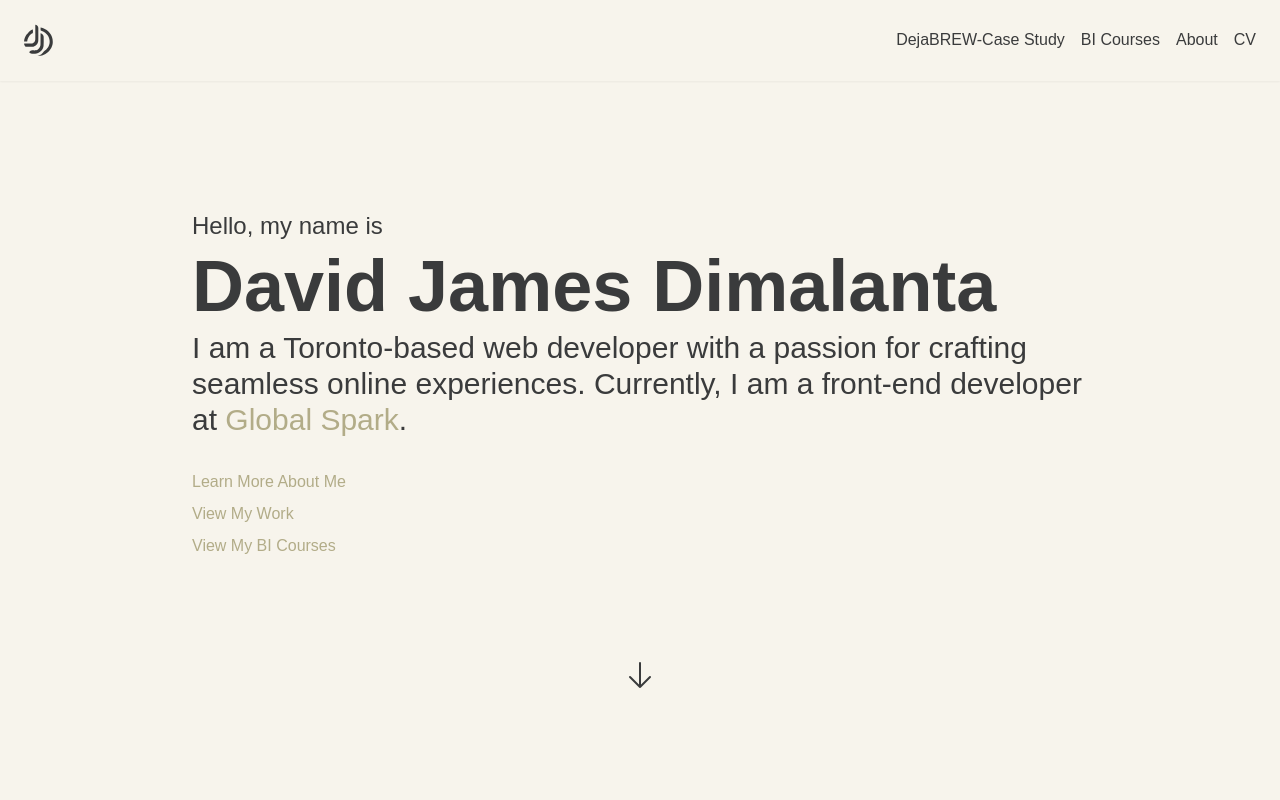
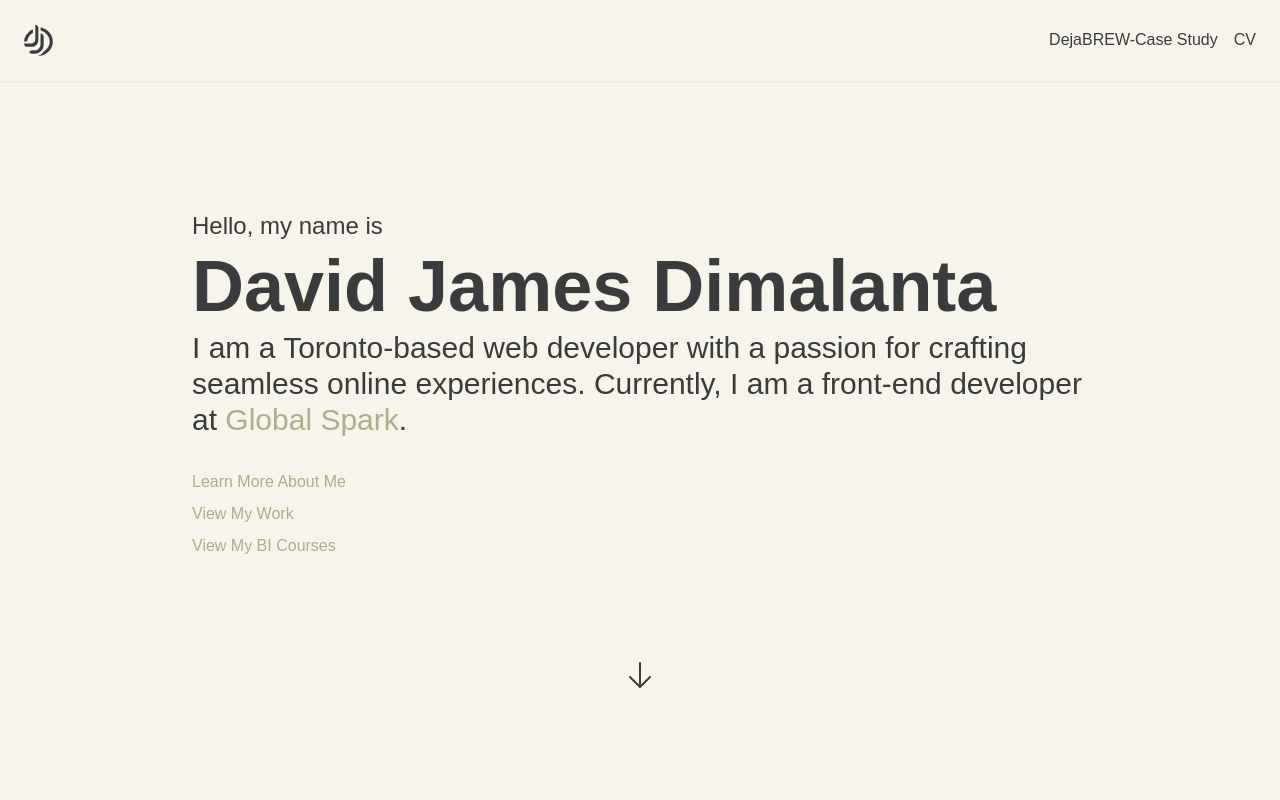
Before and after one commit to davidjamesdimalanta/portfolio_v2, a Next.js app: page / in a window 1280 px wide. Shown: the top 800 px of the page. Built offline with nearby package versions, Linux system fonts and the light colour scheme; a web font is replaced by a local one.

Commit message:
remove BI courses

```diff
--- a/app/components/navbar.js
+++ b/app/components/navbar.js
@@ -71,17 +71,9 @@ const Navbar = () => {
                   DejaBREW-Case Study
                 </Link>
               </div>
-              <div>
-                <Link href="/infpage" className='hover:text-[#B2AC88] scroll-smooth'>
-                  BI Courses
-                </Link>
-              </div>
-                <Link href="/#about" className='hover:text-[#B2AC88] scroll-smooth'>
-                  About
-                </Link>
-                <a href='/2023CV.pdf'>
-                  <button>CV</button>
-                </a>
+              <a href='/2023CV.pdf'>
+                <button>CV</button>
+              </a>
             </div>
             <svg
               xmlns="http://www.w3.org/2000/svg"
@@ -107,7 +99,6 @@ const Navbar = () => {
                 <path strokeLinecap="round" strokeLinejoin="round" d="M6 18L18 6M6 6l12 12" />
               </svg>
               <ul className='w-full h-auto flex flex-col items-end text-lg gap-4 pt-4'>
-                <li><Link href='/infpage' className='hover:text-[#B2AC88]'>BI Courses</Link></li>
                 <li><Link href='/dejaBREW' className='hover:text-[#B2AC88]'>DejaBREW Case Study</Link></li>
                 <li><a href='/2023CV.pdf' className='hover:text-[#B2AC88]' download><button>CV</button></a></li>
               </ul>
```
